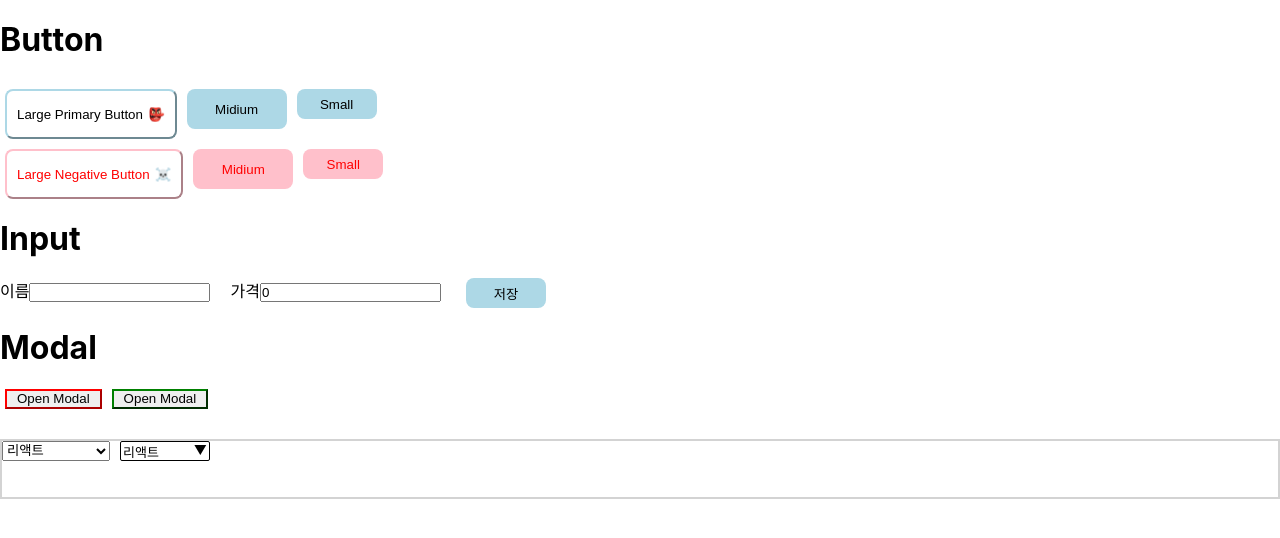
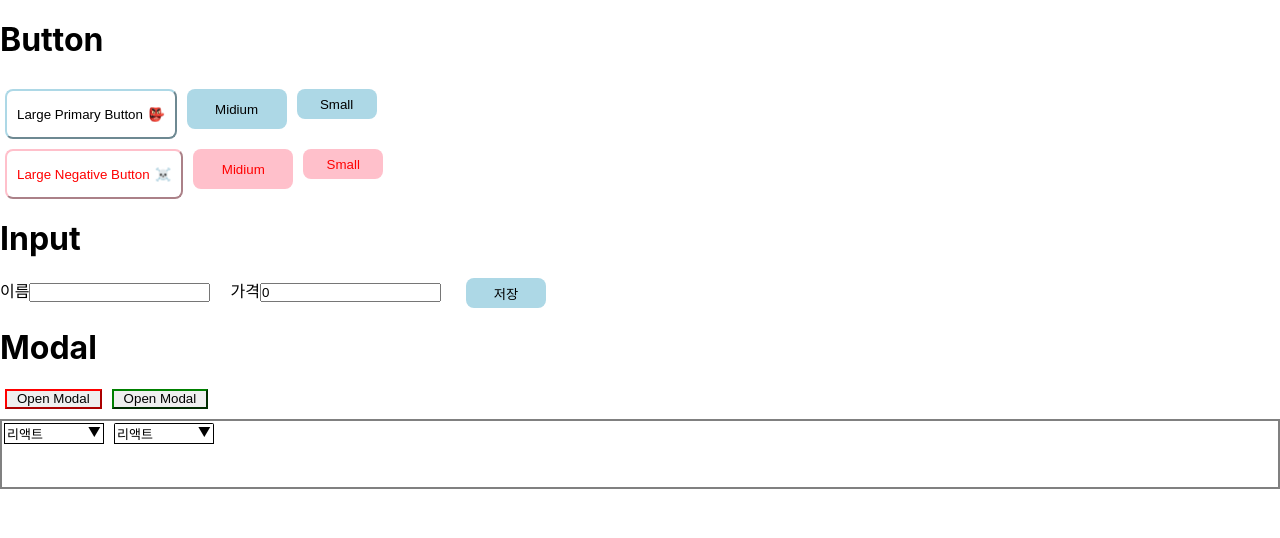
Before and after one commit to JW-Choi-4631/mywork-3, a React (Create React App) app: page / in a window 1280 px wide. Shown: the top 538 px of the page. Built offline with nearby package versions, Linux system fonts and the light colour scheme.

Commit message:
oveflow:hidden 을 깨는 select box 추가

```diff
--- a/src/App.css
+++ b/src/App.css
@@ -4,32 +4,36 @@ h1 {
 
 /* CSS postion(3차원 boxing), class 적용방식 정리하기 */
 .select {
-  border: 1px solid black;
   position: relative;
-  height: 20px;
-  width: 90px;
+  top: 2px;
+  left: 2px;
+  overflow: hidden;
+  width: 100px;
   border-radius: 2px;
+}
+
+.select.hidden {
+  overflow: visible;
 }
 
 .select .option-list {
   position: absolute;
-  top: 100%;
   left: 0;
-  width: 100%;
   overflow: hidden;
   max-height: 0;
 }
 
 .select.active .option-list {
   max-height: none;
-  overflow: scroll;
   border: 1px solid black;
+  width: 100%;
 }
 
 .text {
   display: flex;
   justify-content: space-between;
   padding: 0 2px;
+  border: 1px solid black;
 }
 
 .label {
@@ -43,3 +47,14 @@ h1 {
 .option {
   font-size: small;
 }
+
+#overflowBox {
+  margin-top: 10px;
+  /* position: relative; */
+  display: flex;
+  left: 0;
+  gap: 10px;
+  height: 70px;
+  width: 100%;
+  border: 2px solid grey;
+}
--- a/src/App.js
+++ b/src/App.js
@@ -11,6 +11,7 @@ function App() {
     cost: 0,
   });
   const [selectedValue, setSelectedValue] = useState("리액트");
+  const [selectedValue2, setSelectedValue2] = useState("리액트");
 
   const openModalHandler = ({ target }) => {
     target.className === "Open" ? setIsOpen(true) : setIsOpen2(true);
@@ -61,15 +62,22 @@ function App() {
 
   const onClickSelect = (event) => {
     const isActive = event.currentTarget.className.indexOf("active") !== -1;
+    const isHidden = event.currentTarget.className.indexOf("hidden") !== -1;
     if (isActive) {
-      event.currentTarget.className = "select";
+      event.currentTarget.className = isHidden ? "select hidden" : "select";
     } else {
-      event.currentTarget.className = "select active";
+      event.currentTarget.className = isHidden
+        ? "select hidden active"
+        : "select active";
     }
   };
 
   const onClickOption = (event) => {
     setSelectedValue(event.currentTarget.innerHTML);
+  };
+
+  const onClickOption2 = (event) => {
+    setSelectedValue2(event.currentTarget.innerHTML);
   };
 
   return (
@@ -186,28 +194,9 @@ function App() {
         />
       </div>
 
-      <div
-        style={{
-          display: "flex",
-          gap: 10,
-          height: 60,
-          overflow: "hidden",
-          border: "2px solid lightgray",
-          marginTop: 30,
-        }}
-      >
+      <div id="overflowBox">
         {/* overflow:hidden 해제하는 방법 찾아보기 */}
-        <select
-          style={{
-            height: 20,
-          }}
-        >
-          <option>리액트</option>
-          <option>자바</option>
-          <option>스프링</option>
-          <option>리액트네이티브</option>
-        </select>
-        <div onClick={onClickSelect} className="select">
+        <div name="hidden" onClick={onClickSelect} className="select hidden">
           <div className="text">
             <div className="label">{selectedValue}</div>
             <div className="label">▼</div>
@@ -223,6 +212,26 @@ function App() {
               스프링
             </li>
             <li onClick={onClickOption} className="option">
+              리액트네이티브
+            </li>
+          </ul>
+        </div>
+        <div name="show" onClick={onClickSelect} className="select">
+          <div className="text">
+            <div className="label">{selectedValue2}</div>
+            <div className="label">▼</div>
+          </div>
+          <ul className="option-list">
+            <li onClick={onClickOption2} className="option">
+              리액트
+            </li>
+            <li onClick={onClickOption2} className="option">
+              자바
+            </li>
+            <li onClick={onClickOption2} className="option">
+              스프링
+            </li>
+            <li onClick={onClickOption2} className="option">
               리액트네이티브
             </li>
           </ul>
```
